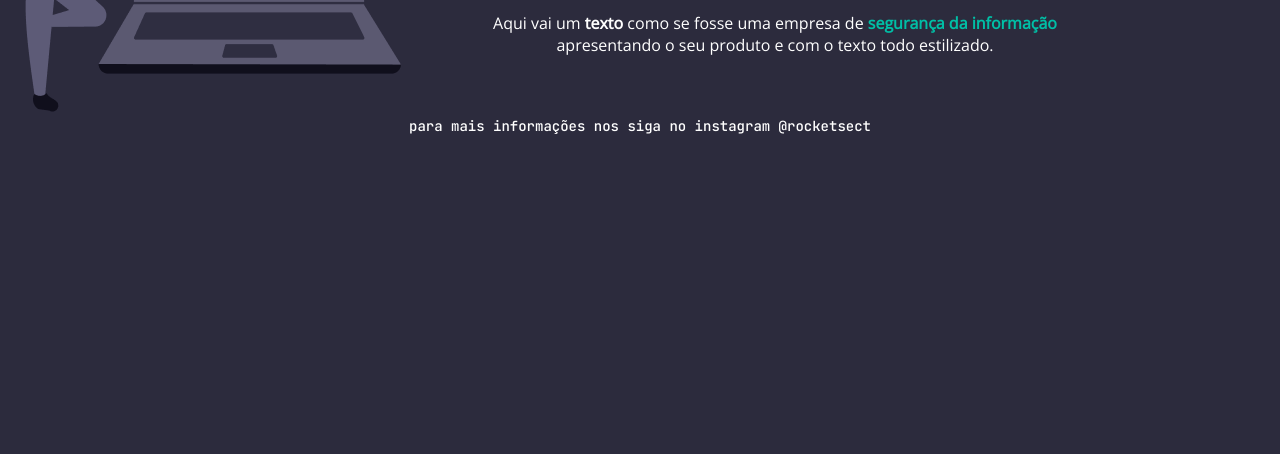
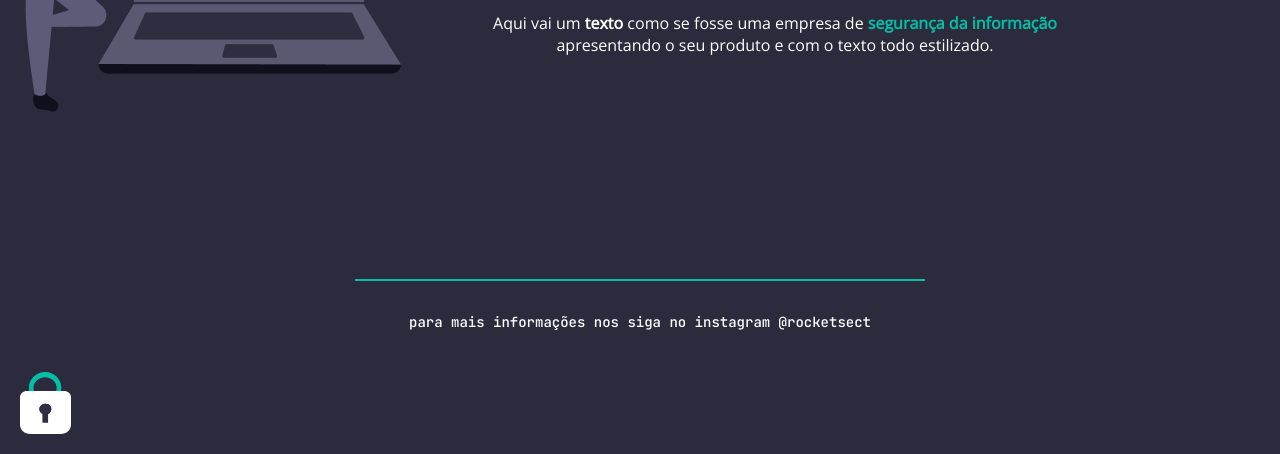
Before and after one commit to matheushnascimento/Rocket-Sect, a plain HTML site: page index.html in a window 1280 px wide. Shown: the part 346-800 px from the top of the page. Drawn offline with nearby package versions, Linux system fonts and the light colour scheme.

Commit message:
Ícone e separador

```diff
--- a/index.html
+++ b/index.html
@@ -41,10 +41,12 @@
       </section>
     </main>
     <footer>
+      <hr>
       para mais informações nos siga no instagram
       <a href="https://www.instagram.com/rocketseat/" target="_blank"
         >@rocketsect</a
       >
+      <img id="icone"src="Images/padlock.svg" alt="Ícone de cadeado branco e verde trancado">
     </footer>
   </body>
 </html>
--- a/style.css
+++ b/style.css
@@ -93,3 +93,22 @@ section {
   width: 604px;
   height: 168px;
 }
+
+footer {
+  text-align: center;
+  margin: 167px 0 23px;
+}
+
+footer hr {
+  width: 568px;
+
+  margin: 0 auto 27px;
+
+  border: 1px solid #00bfa6;
+}
+
+#icone {
+position: fixed;
+bottom: 20px;
+left: 20px;
+}
```
Also changed, not shown: Images/padlock.svg (added).
